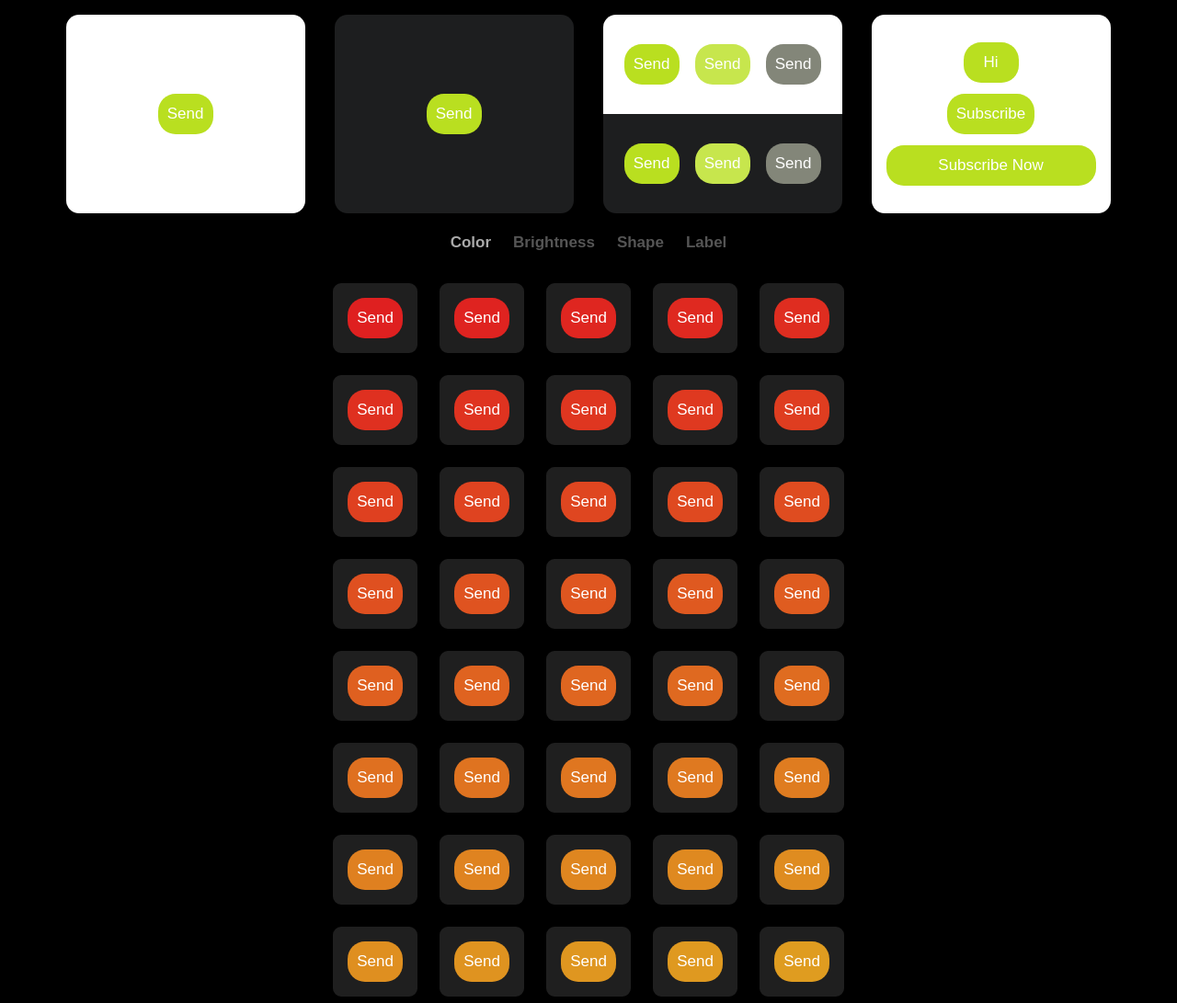
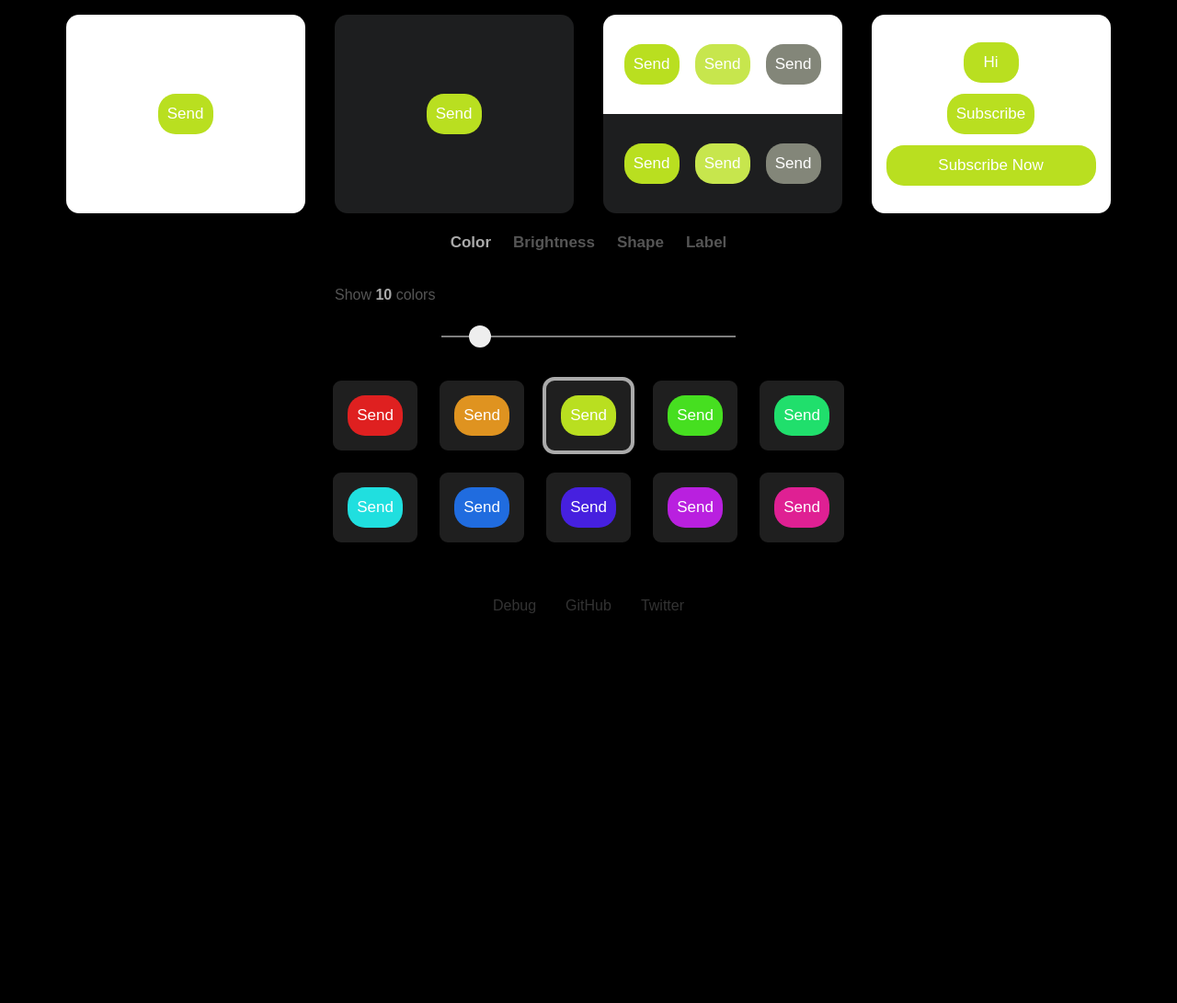
Before and after one commit to andyjakubowski/button-lab, a website: page dist/index.html in a window 1280 px wide. Shown: the top 1091 px of the page at 92% size. After the commit the page ends 800 px from the top, so only its background shows below. Drawn offline with Linux system fonts and the light colour scheme.

Commit message:
Add slider to filter count of hue options shown

```diff
--- a/dist/index.html
+++ b/dist/index.html
@@ -92,6 +92,12 @@
         </div>
 
         <div class="adjustments">
+          <div class="adjustments__hue-count-container">
+            <p class="adjustments__hue-count-paragraph">Show <span class="adjustments__hue-count-label">360</span> colors</p>
+            <div class="adjustments__slider-container adjustments__hue-count-slider-container">
+              <input type="range" min="1" max="90" class="adjustments__slider adjustments__hue-count-slider">
+            </div>
+          </div>
           <div class="adjustments__options-container">
 
           </div>
--- a/dist/lab.js
+++ b/dist/lab.js
@@ -37,6 +37,7 @@ const Data = (function makeData() {
 
   let state = {
     hue: null,
+    hueCount: 10,
     saturation: null,
     value: null,
     borderRadius: null,
@@ -93,14 +94,7 @@ const Data = (function makeData() {
     },
 
     getData() {
-      return {
-        hue: state.hue,
-        saturation: state.saturation,
-        value: state.value,
-        borderRadius: state.borderRadius,
-        labelTransform: state.labelTransform,
-        activeAdjustment: state.activeAdjustment,
-      };
+      return state;
     },
 
     setData(newDataObj) {
@@ -134,8 +128,11 @@ const App = (function buildApp() {
   const adjustmentOptionsElLists = {};
   let debugPreEl;
   let adjustmentNameListEls;
+  let hueCountContainerEl;
   let adjustmentOptionsContainerEl;
   let styleEl;
+  let hueCountSliderEl;
+  let hueCountLabelEl;
 
   function setVh() {
     const vh = window.innerHeight * 0.01;
@@ -221,10 +218,38 @@ const App = (function buildApp() {
     `;
   }
 
+  function filterOptionElList(optionElList, activeAdjustment) {
+    if (activeAdjustment !== 'hue') {
+      return optionElList;
+    }
+
+    const { hueCount } = Data.getData();
+    let { min: hueMin, max: hueMax } = Data.getAdjustmentRange(
+      activeAdjustment
+    );
+    hueMax += 1;
+    const hueInterval = hueMax / hueCount;
+
+    const filteredResult = [];
+
+    for (let hueFloat = hueMin; hueFloat < hueMax; hueFloat += hueInterval) {
+      const index = Math.floor(hueFloat);
+      const optionEl = optionElList[index];
+      filteredResult.push(optionEl);
+    }
+
+    console.log(
+      `Okay let’s show ${hueCount} out of ${hueMax} colors with an interval of ${hueInterval}.`
+    );
+
+    return filteredResult;
+  }
+
   function updateAdjustmentsView(data) {
     const {
       activeAdjustment,
       hue,
+      hueCount,
       saturation,
       value,
       borderRadius,
@@ -232,6 +257,8 @@ const App = (function buildApp() {
     } = data;
     const activeAdjustmentClassName = 'adjustments__list-item_active';
     const activeOptionBoxClassName = 'adjustments__option-box_active';
+    const activeHueCountContainerClassName =
+      'adjustments__hue-count-container_active';
     const activeAdjustmentValue = data[activeAdjustment];
 
     adjustmentNameListEls.forEach((adjustmentNameListEl) => {
@@ -241,6 +268,14 @@ const App = (function buildApp() {
         adjustmentNameListEl.classList.remove(activeAdjustmentClassName);
       }
     });
+
+    if (activeAdjustment === 'hue') {
+      hueCountContainerEl.classList.add(activeHueCountContainerClassName);
+      hueCountSliderEl.value = hueCount;
+      hueCountLabelEl.textContent = String(hueCount);
+    } else {
+      hueCountContainerEl.classList.remove(activeHueCountContainerClassName);
+    }
 
     const currentOptionEls = [...adjustmentOptionsContainerEl.children];
     currentOptionEls.forEach((currentOptionEl) => {
@@ -255,7 +290,12 @@ const App = (function buildApp() {
     let optionBorderRadius = borderRadius;
     let optionLabelTransform = labelTransform;
 
-    optionElList.forEach((optionEl) => {
+    const filteredOptionElList = filterOptionElList(
+      optionElList,
+      activeAdjustment
+    );
+
+    filteredOptionElList.forEach((optionEl) => {
       const optionDataValue = Number(optionEl.dataset.value);
       if (optionDataValue === activeAdjustmentValue) {
         optionEl.classList.add(activeOptionBoxClassName);
@@ -301,7 +341,7 @@ const App = (function buildApp() {
       labelEl.style.textTransform = textTransformValue;
     });
 
-    adjustmentOptionsContainerEl.append(...optionElList);
+    adjustmentOptionsContainerEl.append(...filteredOptionElList);
   }
 
   function createAdjustmentOptionEls(adjustmentNames) {
@@ -356,6 +396,19 @@ const App = (function buildApp() {
     debugPreEl.classList.toggle('debug-pre_off');
   }
 
+  function handleHueCountSliderElChange(e) {
+    const sliderValue = Number(e.target.value);
+    Data.setData({ hueCount: sliderValue });
+    render();
+  }
+
+  function handleHueCountSliderElInput(e) {
+    const sliderValueString = e.target.value;
+    const sliderValue = Number(e.target.value);
+    Data.setData({ hueCount: sliderValue });
+    render();
+  }
+
   function addEventListeners() {
     adjustmentNameListEls.forEach((adjustmentNameListEl) => {
       adjustmentNameListEl.addEventListener(
@@ -376,6 +429,9 @@ const App = (function buildApp() {
       'click',
       handleAdjustmentOptionsContainerElClick
     );
+
+    hueCountSliderEl.addEventListener('change', handleHueCountSliderElChange);
+    hueCountSliderEl.addEventListener('input', handleHueCountSliderElInput);
   }
 
   function setDomReferences() {
@@ -393,6 +449,15 @@ const App = (function buildApp() {
     styleEl = document.getElementsByClassName('dynamic-styles').item(0);
     adjustmentOptionsContainerEl = document
       .getElementsByClassName('adjustments__options-container')
+      .item(0);
+    hueCountContainerEl = document
+      .getElementsByClassName('adjustments__hue-count-container')
+      .item(0);
+    hueCountSliderEl = document
+      .getElementsByClassName('adjustments__hue-count-slider')
+      .item(0);
+    hueCountLabelEl = document
+      .getElementsByClassName('adjustments__hue-count-label')
       .item(0);
   }
 
--- a/dist/slider.css
+++ b/dist/slider.css
@@ -1,9 +1,11 @@
 .adjustments__slider-container {
   min-height: 48px;
-  height: 144px;
+  height: 72px;
 
   display: flex;
   justify-content: center;
+
+  /* background-color: #7f7f7f; */
 }
 
 .adjustments__slider {
--- a/dist/styles.css
+++ b/dist/styles.css
@@ -176,6 +176,8 @@ main {
 
 .adjustments {
   flex-grow: 1;
+  margin: 0 auto;
+  max-width: 600px;
 
   display: flex;
   flex-direction: column;
@@ -228,10 +230,26 @@ main {
   color: #eee;
 }
 
+.adjustments__hue-count-container {
+  display: none;
+}
+
+.adjustments__hue-count-container_active {
+  display: block;
+}
+
+.adjustments__hue-count-paragraph {
+  margin: 16px 24px 0;
+  color: #555;
+}
+
+.adjustments__hue-count-label {
+  color: #aaa;
+  font-weight: bolder;
+}
+
 .adjustments__options-container {
-  margin: 0 auto;
-  padding-block-end: 32px;
-  max-width: 600px;
+  margin-block-end: 32px;
   display: flex;
   flex-grow: 1;
   flex-wrap: wrap;
```
